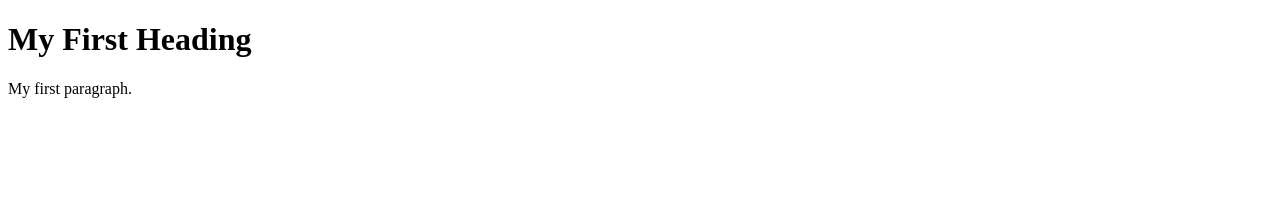
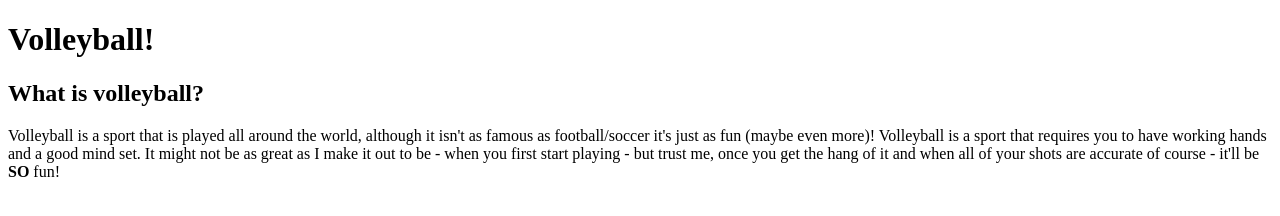
Before and after one commit to Nadim-Abi-Ramia/mywebpage, a plain HTML site: page index.html in a window 1280 px wide. Drawn offline with Linux system fonts and the light colour scheme.

Commit message:
Update index.html

```diff
--- a/index.html
+++ b/index.html
@@ -6,8 +6,9 @@
 </head>
 <body>
 
-<h1>My First Heading</h1>
-<p>My first paragraph.</p>
+<h1>Volleyball!</h1>
+  <h2>What is volleyball?</h2>
+<p>Volleyball is a sport that is played all around the world, although it isn't as famous as football/soccer it's just as fun (maybe even more)! Volleyball is a sport that requires you to have working hands and a good mind set. It might not be as great as I make it out to be - when you first start playing - but trust me, once you get the hang of it and when all of your shots are accurate of course - it'll be <strong>SO</strong> fun!</p>
 
 </body>
 </html>
```
